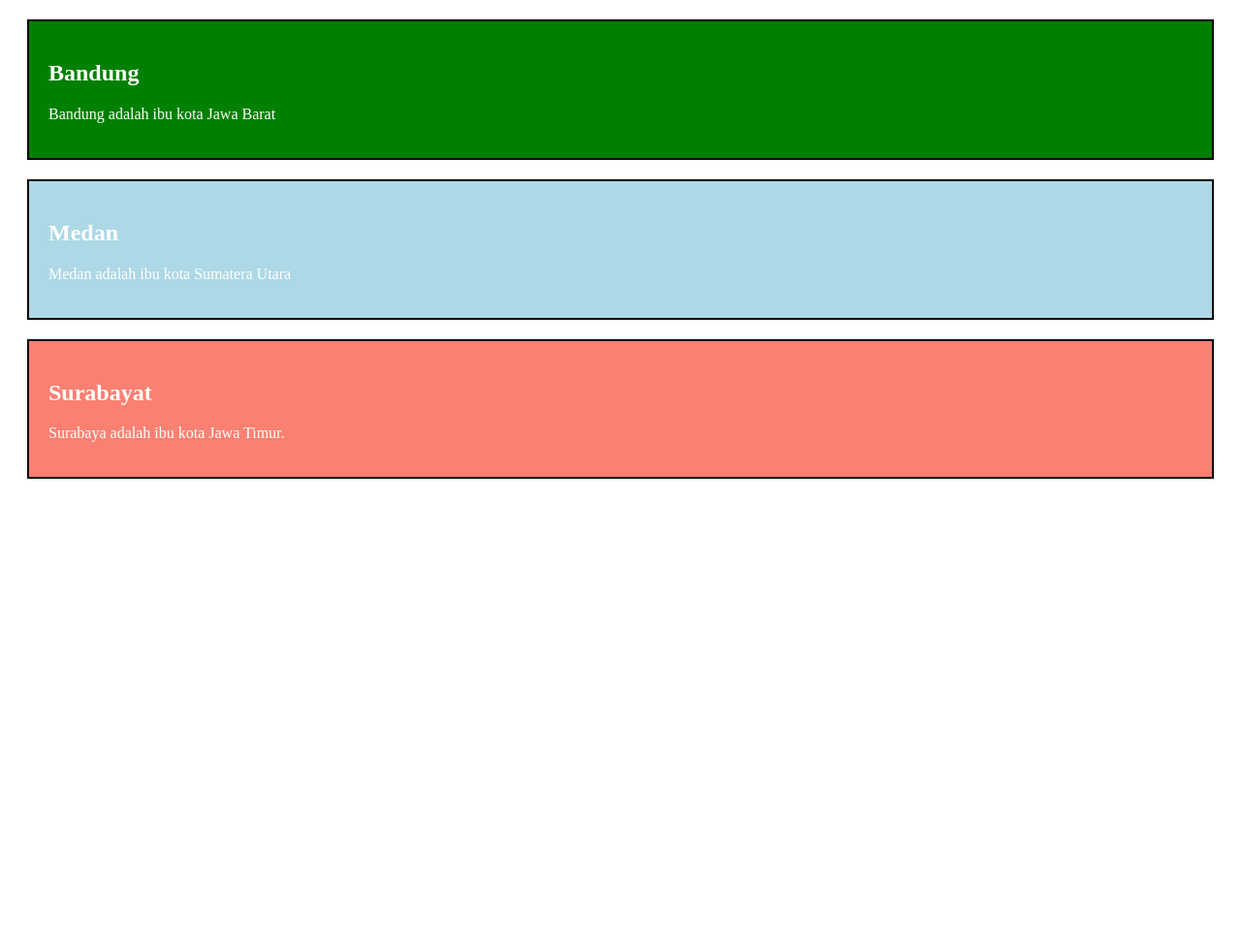
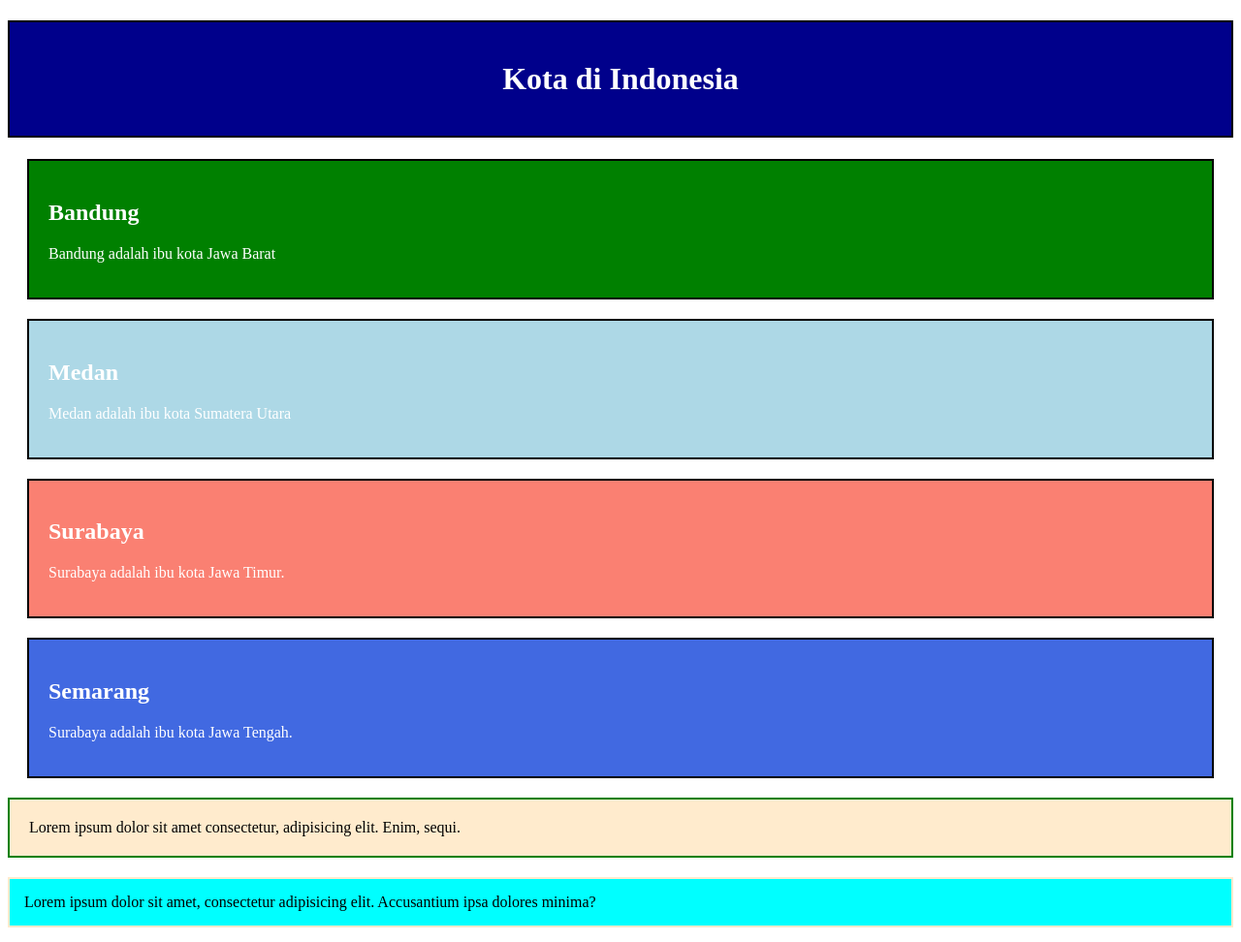
Before and after one commit to Ballsky26/Frontend-HTML, a plain HTML site: page class-id.html in a window 1280 px wide. Shown: the whole page at 97% size. Before the commit the page ends 800 px from the top, so only its background shows below. Drawn offline with Linux system fonts and the light colour scheme.

Commit message:
Classes and ID The Differences between class and id

```diff
--- a/class-id.html
+++ b/class-id.html
@@ -23,9 +23,39 @@
         margin: 20px;
         padding: 20px;
       }
+      #city4 {
+        background-color: royalblue;
+        color: white;
+        border: 2px solid black;
+        margin: 20px;
+        padding: 20px;
+      }
+      #h1 {
+        background-color: darkblue;
+        color: white;
+        padding: 40px;
+        text-align: center;
+        border: 2px solid black;
+      }
+      #myParagraf {
+        background-color: blanchedalmond;
+        color: black;
+        padding: 20px;
+        margin: 20px auto;
+        border: 2px solid green;
+      }
+
+      .box {
+        background-color: aqua;
+        color: black;
+        padding: 15px;
+        margin: 15px auto;
+        border: 2px solid blanchedalmond;
+      }
     </style>
   </head>
   <body>
+    <h1 id="h1">Kota di Indonesia</h1>
     <div class="city">
       <h2>Bandung</h2>
       <p>Bandung adalah ibu kota Jawa Barat</p>
@@ -35,8 +65,19 @@
       <p>Medan adalah ibu kota Sumatera Utara</p>
     </div>
     <div class="city3">
-      <h2>Surabayat</h2>
+      <h2>Surabaya</h2>
       <p>Surabaya adalah ibu kota Jawa Timur.</p>
     </div>
+    <div id="city4">
+      <h2>Semarang</h2>
+      <p>Surabaya adalah ibu kota Jawa Tengah.</p>
+    </div>
+    <p id="myParagraf">
+      Lorem ipsum dolor sit amet consectetur, adipisicing elit. Enim, sequi.
+    </p>
+    <p class="box">
+      Lorem ipsum dolor sit amet, consectetur adipisicing elit. Accusantium ipsa
+      dolores minima?
+    </p>
   </body>
 </html>
```
